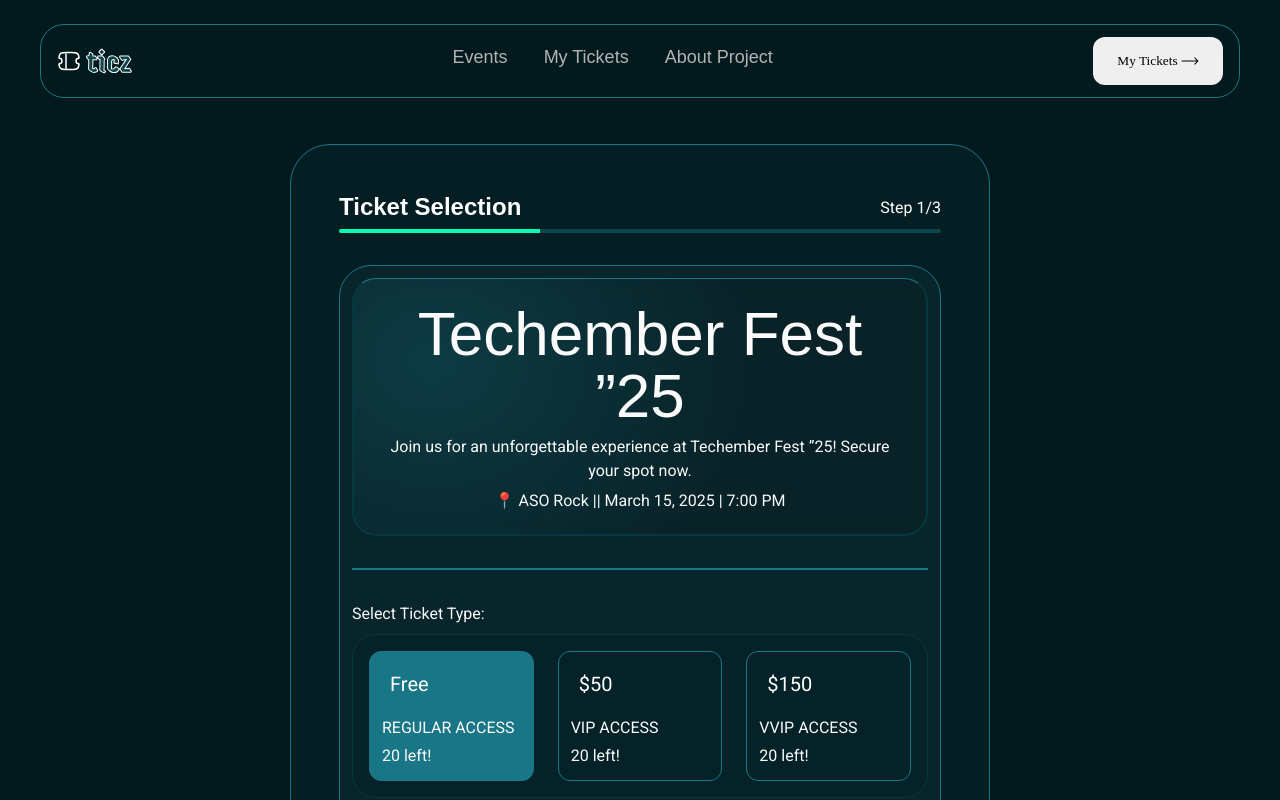
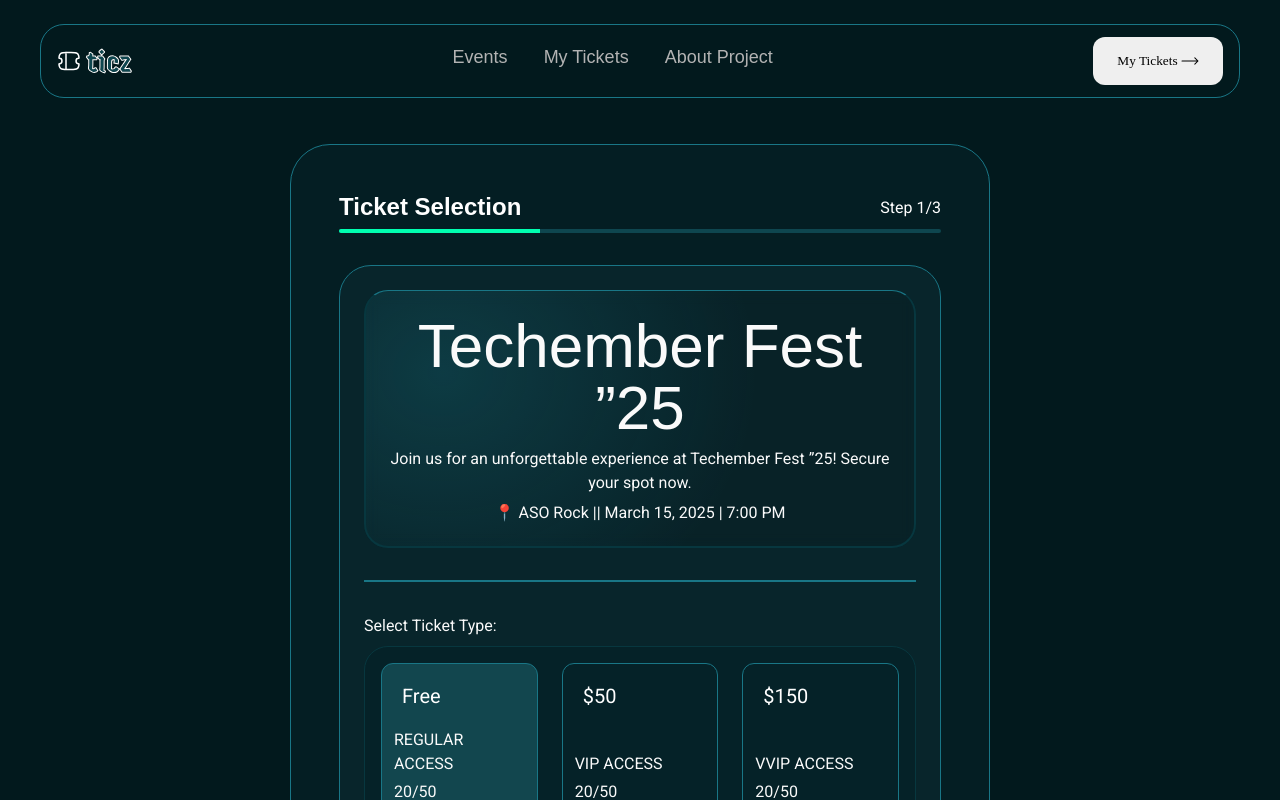
Before and after one commit to OlaleyeAg20/conference-ticket-generator, a Next.js app: page / in a window 1280 px wide. Shown: the top 800 px of the page. Built offline with nearby package versions, Linux system fonts and the light colour scheme; no server answers; a web font is replaced by a local one.

Commit message:
new commit

```diff
--- a/app/components/Ticket.jsx
+++ b/app/components/Ticket.jsx
@@ -4,7 +4,7 @@ import { Context } from '../page';
 
 const Ticket = ({ref}) => {
 
-  const {profileImgSrc} = React.useContext(Context);
+  const {profileImgSrc, userName, ticketType, email, ticketQuantity} = React.useContext(Context);
 
   return (
     <div className='ticketContainer' ref={ref} >
@@ -29,12 +29,12 @@ const Ticket = ({ref}) => {
                 <table className='customTable'>
                   <tbody>
                     <tr>
-                      <td>Row 1,<br /> Col 1</td>
-                      <td className='borderRow'>Row 1,<br /> Col 2</td>
+                      <td><span className="label">Name:</span><br /> {userName}</td>
+                      <td className='borderRow'><span className="label">Email:</span><br /> {email}</td>
                     </tr>
                     <tr>
-                      <td>Row 2,<br /> Col 1</td>
-                      <td className='borderRow'>Row 2,<br /> Col 2</td>
+                      <td><span className="label">Ticket Type:</span><br /> {ticketType[0].toUpperCase() + ticketType.slice(1, ticketType.length)}</td>
+                      <td className='borderRow'><span className="label">Tecket for:</span><br /> {ticketQuantity}</td>
                     </tr>
                   </tbody>
                 </table>
--- a/app/components/style.css
+++ b/app/components/style.css
@@ -237,3 +237,18 @@
     background-color: white;
     margin: 0 2px;
   }
+
+  table td{
+    color: #FFF;
+    font-size: 12px;
+    font-style: normal;
+    font-weight: 700;
+    line-height: 150%;
+    width: 50%;
+  }
+
+  table td .label{
+    font-size: 10px;
+    font-weight: 400;
+    opacity: 0.33;
+  }
--- a/app/page.jsx
+++ b/app/page.jsx
@@ -1,4 +1,3 @@
-// import Image from "next/image";
 'use client'
 import { Button } from "./components/Button";
 import { Download } from "./components/Icon";
@@ -27,25 +26,25 @@ const Ticketselection = ({ticketType, setTicketType, handleQuantityChange, ticke
           <section className={styles.ticketDetails}>
             <h4>Select Ticket Type:</h4>
             <div>
-              <button onClick={() => setTicketType("regular")} style={ticketType === "regular" ? {background: '#197686'} : null} className={styles.ticketType}>
+              <button onClick={() => setTicketType("regular")} style={ticketType === "regular" ? {background: '#12464E'} : null} className={styles.ticketType}>
                 <span className={styles.priceTag}>Free</span>
                 <div>
                   <span>REGULAR ACCESS</span>
-                  <span>20 left!</span>
+                  <span>20/50</span>
                 </div>
               </button>
-              <button onClick={() => setTicketType("vip")} style={ticketType === "vip" ? {background: '#197686'} : null} className={styles.ticketType}>
+              <button onClick={() => setTicketType("vip")} style={ticketType === "vip" ? {background: '#12464E'} : null} className={styles.ticketType}>
                 <span className={styles.priceTag}>$50</span>
                 <div>
                   <span>VIP ACCESS</span>
-                  <span>20 left!</span>
+                  <span>20/50</span>
                 </div>
               </button>
-              <button onClick={() => setTicketType("vvip")} style={ticketType === "vvip" ? {background: '#197686'} : null} className={styles.ticketType}>
+              <button onClick={() => setTicketType("vvip")} style={ticketType === "vvip" ? {background: '#12464E'} : null} className={styles.ticketType}>
                 <span className={styles.priceTag}>$150</span>
                 <div>
                   <span>VVIP ACCESS</span>
-                  <span>20 left!</span>
+                  <span>20/50</span>
                 </div>
               </button>
             </div>
@@ -80,7 +79,7 @@ const Ticketready = (props) => {
 
 const Attendeedetails = () => {
 
-  const {profileImgSrc, setProfileImgSrc} = useContext(Context);
+  const {profileImgSrc, setProfileImgSrc, setUserName, userName, email, setEmail} = useContext(Context);
 
 
   async function uploadFile(file) {
@@ -135,11 +134,11 @@ const Attendeedetails = () => {
                 </section>
                 <label className={styles.inputGroup}>
                   <p>Enter your name</p>
-                  <input type="text" />
+                  <input onChange={e => {setUserName(e.target.value)}} value={userName} type="text" />
                 </label>
                 <label className={styles.inputGroup}>
                   <p>Enter your email *</p>
-                  <input type="text" placeholder={'hello@avioflagos.io'} />
+                  <input onChange={e => {setEmail(e.target.value)}} value={email} type="text" placeholder={'hello@avioflagos.io'} />
                 </label>
                 <label className={styles.inputGroup}>
                   <p>Enter your email *</p>
@@ -155,6 +154,8 @@ export default function Home() {
   const [ticketHeader, setTicketHeader] = useState("Ticket Selection");
   const [steps, setSteps] = useState(1);
   const [profileImgSrc, setProfileImgSrc] = useState(null);
+  const [userName, setUserName] = useState("");
+  const [email, setEmail] = useState("")
 
 
 
@@ -181,7 +182,7 @@ export default function Home() {
   };
 
   return (
-    <Context.Provider value={{ ticketType, setTicketType, handleQuantityChange, ticketQuantity, ticketHeader, steps, profileImgSrc, setProfileImgSrc }}>
+    <Context.Provider value={{ ticketType, userName, setUserName, setTicketType, handleQuantityChange, ticketQuantity, ticketHeader, steps, profileImgSrc, setProfileImgSrc, email, setEmail }}>
     <section className={styles.container}>
       <Navprogress />
       <section style={ticketHeader === "Ready" ? {border: 'none', background: 'none'} : null} className={styles.innerContainer}>
--- a/app/page.module.css
+++ b/app/page.module.css
@@ -25,7 +25,7 @@
   border: 1px solid var(--border-green);
   background: #08252B;
   border-radius: 32px;
-  padding: 12px;
+  padding: 24px;
   margin-top: 32px;
   display: flex;
   flex-direction: column;
```
